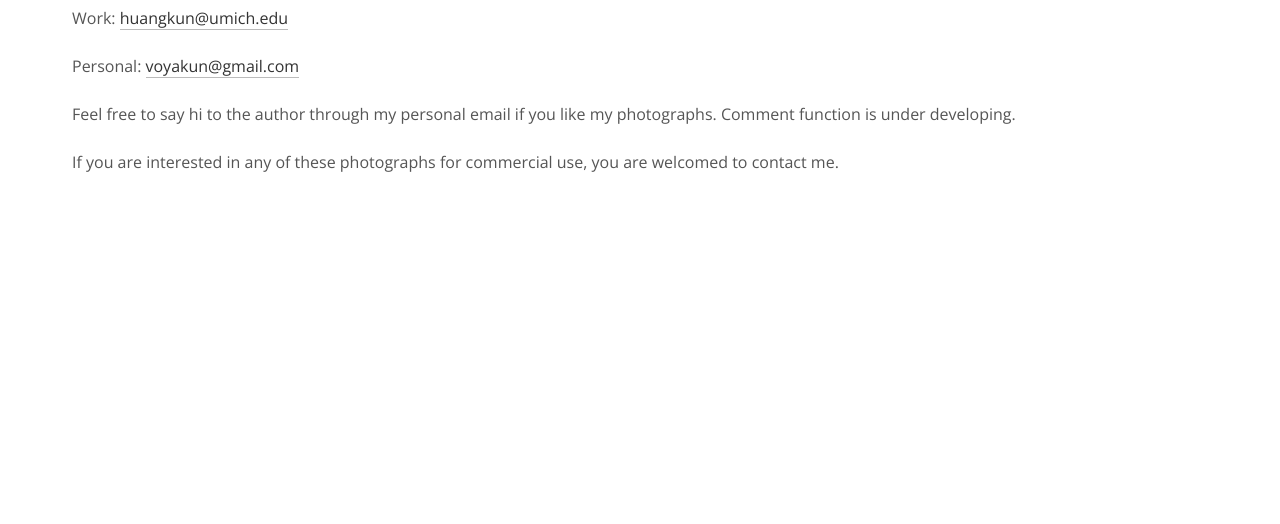
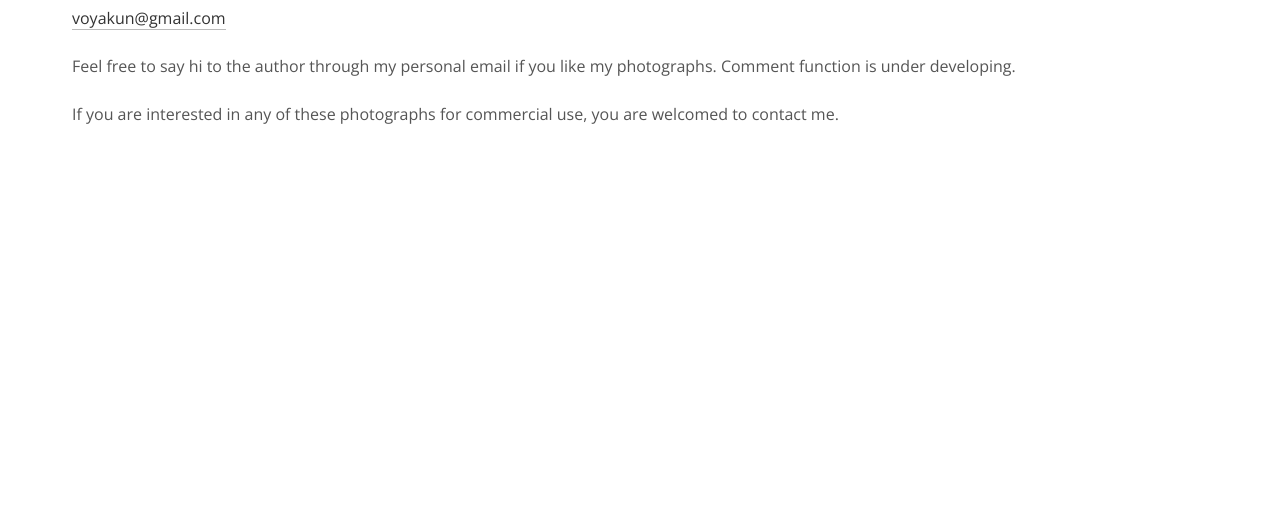
Before and after one commit to kunhwang1998/kunhwang1998.github.io, a plain HTML site: page Contact/index.html in a window 1280 px wide. Shown: the part 324-848 px from the top of the page. Drawn offline with nearby package versions, Linux system fonts and the light colour scheme; a script that the page names is missing.

Commit message:
Site updated: 2019-06-20 00:53:49

```diff
--- a/Contact/index.html
+++ b/Contact/index.html
@@ -75,8 +75,7 @@
 
 <div class="col-12 pt-lg-3 mb-4 px-4 portfolio-content">
   <h3 id="Phone"><a href="#Phone" class="headerlink" title="Phone:"></a>Phone:</h3><p>734-389-5951</p>
-<h3 id="Email"><a href="#Email" class="headerlink" title="Email:"></a>Email:</h3><p>Work: <a href="mailto:huangkun@umich.edu" target="_blank" rel="noopener">huangkun@umich.edu</a></p>
-<p>Personal: <a href="mailto:voyakun@gmail.com" target="_blank" rel="noopener">voyakun@gmail.com</a></p>
+<h3 id="Email"><a href="#Email" class="headerlink" title="Email:"></a>Email:</h3><p><a href="mailto:voyakun@gmail.com" target="_blank" rel="noopener">voyakun@gmail.com</a></p>
 <p>Feel free to say hi to the author through my personal email if you like my photographs. Comment function is under developing.</p>
 <p>If you are interested in any of these photographs for commercial use, you are welcomed to contact me. </p>
 
```
